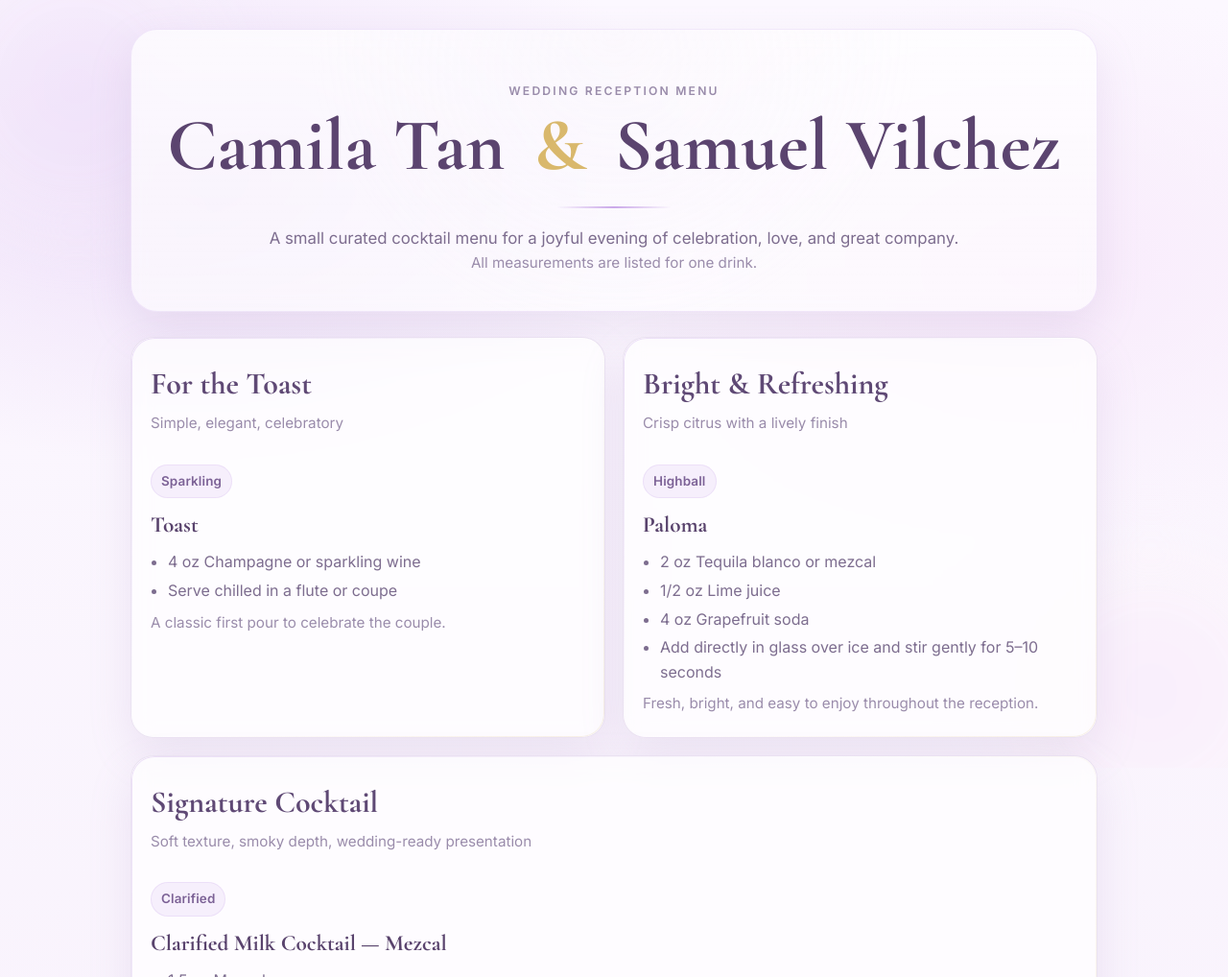
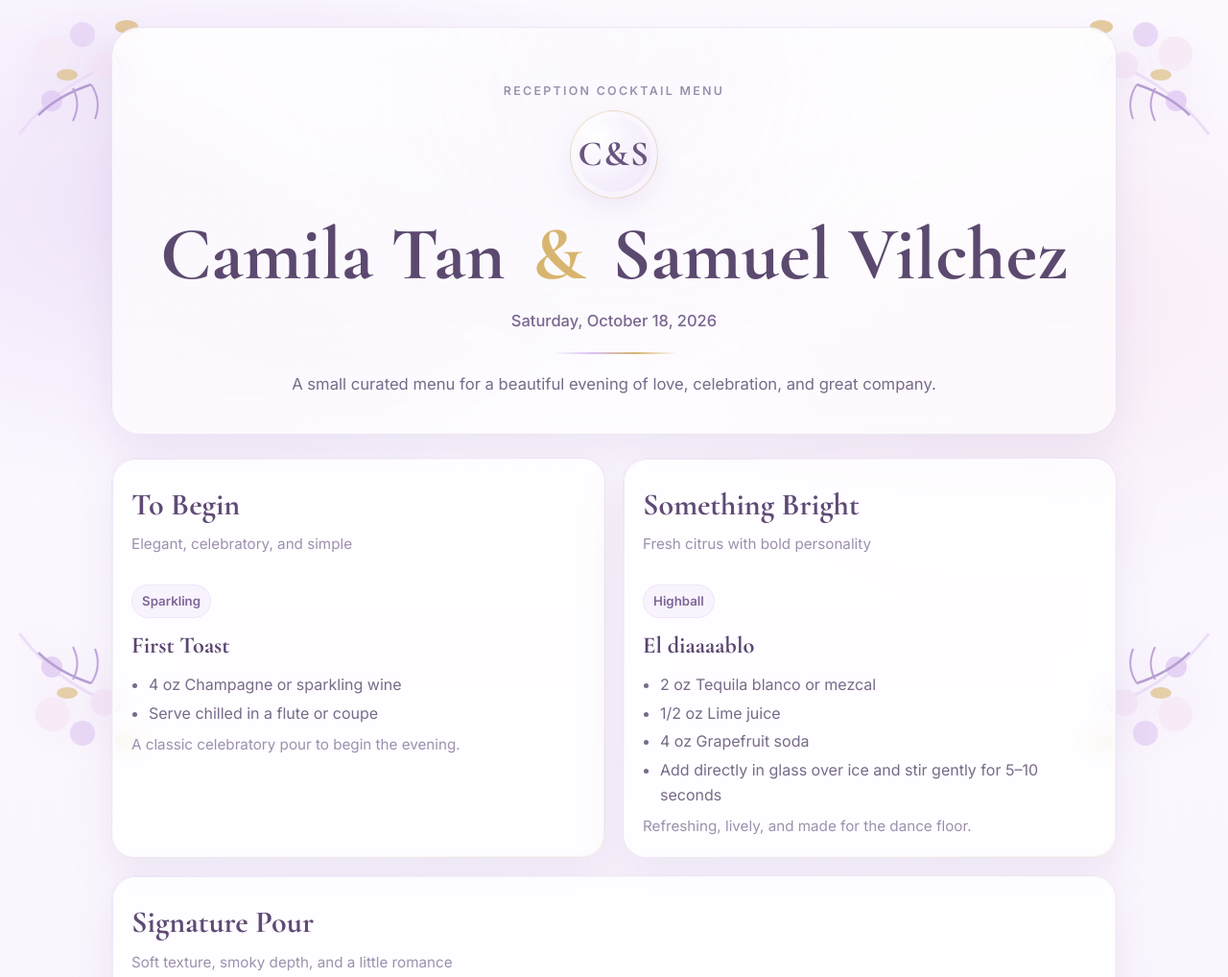
Before and after one commit to svm693/She-signed-too, a plain HTML site: page index.html in a window 1280 px wide. Shown: the top 1018 px of the page at 96% size. Drawn offline with nearby package versions, Linux system fonts and the light colour scheme.

Commit message:
Update index.html

```diff
--- a/index.html
+++ b/index.html
@@ -11,305 +11,439 @@
 
   <style>
     :root{
-      --bg: #fcf8ff;
-      --bg2: #f7f0fb;
-      --card: rgba(255,255,255,0.72);
-      --stroke: rgba(168, 137, 196, 0.22);
-      --text: #4e3f5f;
-      --muted: #7d6d8f;
-      --muted2: #9a8cab;
-      --accent: #caa8e9;
-      --accent-2: #e8d7f5;
-      --accent-3: #ffffff;
-      --gold: #d9b86c;
-      --shadow: 0 18px 45px rgba(160, 132, 185, 0.16);
+      --bg:#fdfaff;
+      --bg2:#f8f1fc;
+      --card:rgba(255,255,255,0.78);
+      --stroke:rgba(178, 150, 210, 0.22);
+      --text:#4f4260;
+      --muted:#786a89;
+      --muted2:#9d90ae;
+      --lilac:#d9c1f2;
+      --lilac2:#ecdff8;
+      --rose:#f7e9f5;
+      --gold:#d8b56f;
+      --shadow:0 18px 45px rgba(162, 136, 191, 0.15);
     }
 
-    * { box-sizing: border-box; }
-
-    html, body { min-height: 100%; }
+    *{ box-sizing:border-box; }
+    html, body{ min-height:100%; }
 
     body{
       margin:0;
       font-family: Inter, system-ui, -apple-system, Segoe UI, Roboto, Arial, sans-serif;
-      color: var(--text);
-      line-height: 1.6;
+      color:var(--text);
+      line-height:1.6;
       background:
-        radial-gradient(900px 500px at 15% 10%, rgba(227, 204, 244, 0.55), transparent 60%),
-        radial-gradient(800px 500px at 85% 15%, rgba(248, 234, 251, 0.9), transparent 58%),
+        radial-gradient(900px 520px at 15% 10%, rgba(236,223,248,0.9), transparent 60%),
+        radial-gradient(800px 520px at 85% 15%, rgba(247,233,245,0.85), transparent 58%),
         linear-gradient(180deg, var(--bg), var(--bg2));
-      overflow-x: hidden;
-    }
-
-    .floral-blur{
-      position: fixed;
-      inset: 0;
-      pointer-events: none;
-      z-index: 0;
-      overflow: hidden;
-    }
-
-    .floral-blur::before,
-    .floral-blur::after{
-      content:"";
-      position:absolute;
-      width: 340px;
-      height: 340px;
-      border-radius: 50%;
-      filter: blur(30px);
-      opacity: 0.35;
-    }
-
-    .floral-blur::before{
-      top: -80px;
-      left: -90px;
-      background: radial-gradient(circle, #ead7f6 0%, #f7eefc 58%, transparent 75%);
-    }
-
-    .floral-blur::after{
-      right: -90px;
-      bottom: -90px;
-      background: radial-gradient(circle, #f4dff8 0%, #fff7fb 58%, transparent 75%);
+      overflow-x:hidden;
     }
 
     .wrap{
-      position: relative;
-      z-index: 1;
-      max-width: 1040px;
-      margin: 0 auto;
-      padding: 30px 16px 70px;
+      position:relative;
+      max-width:1080px;
+      margin:0 auto;
+      padding:28px 16px 72px;
     }
 
+    /* Decorative floral corners */
+    .corner{
+      position:fixed;
+      width:220px;
+      height:220px;
+      pointer-events:none;
+      z-index:0;
+      opacity:0.9;
+    }
+
+    .corner svg{
+      width:100%;
+      height:100%;
+      display:block;
+      filter: drop-shadow(0 8px 18px rgba(174,145,205,0.12));
+    }
+
+    .corner-tl{ top:0; left:0; }
+    .corner-tr{ top:0; right:0; transform:scaleX(-1); }
+    .corner-bl{ bottom:0; left:0; transform:scaleY(-1); }
+    .corner-br{ bottom:0; right:0; transform:scale(-1); }
+
     header.hero{
-      position: relative;
-      text-align: center;
-      padding: 54px 22px 38px;
-      border: 1px solid rgba(202, 168, 233, 0.24);
-      border-radius: 28px;
+      position:relative;
+      z-index:1;
+      text-align:center;
+      padding:56px 22px 38px;
+      border:1px solid var(--stroke);
+      border-radius:30px;
       background:
-        linear-gradient(180deg, rgba(255,255,255,0.72), rgba(255,255,255,0.58)),
-        radial-gradient(circle at top, rgba(232, 215, 245, 0.5), transparent 55%);
-      box-shadow: var(--shadow);
-      backdrop-filter: blur(8px);
+        linear-gradient(180deg, rgba(255,255,255,0.78), rgba(255,255,255,0.60)),
+        radial-gradient(circle at top, rgba(217,193,242,0.35), transparent 55%);
+      backdrop-filter:blur(10px);
+      box-shadow:var(--shadow);
+      overflow:hidden;
+    }
+
+    .hero::before{
+      content:"";
+      position:absolute;
+      inset:0;
+      background:
+        radial-gradient(circle at 20% 20%, rgba(255,255,255,0.5), transparent 30%),
+        radial-gradient(circle at 80% 30%, rgba(255,255,255,0.35), transparent 26%);
+      pointer-events:none;
     }
 
     .eyebrow{
-      margin: 0 0 8px 0;
-      letter-spacing: 0.18em;
-      text-transform: uppercase;
-      font-size: 0.76rem;
-      color: var(--muted2);
-      font-weight: 600;
+      margin:0 0 10px;
+      font-size:0.78rem;
+      text-transform:uppercase;
+      letter-spacing:0.18em;
+      color:var(--muted2);
+      font-weight:600;
+      position:relative;
+      z-index:1;
+    }
+
+    .monogram{
+      width:92px;
+      height:92px;
+      margin:0 auto 18px;
+      border-radius:999px;
+      border:1px solid rgba(216,181,111,0.35);
+      display:grid;
+      place-items:center;
+      background:
+        radial-gradient(circle at 30% 30%, rgba(255,255,255,0.95), rgba(236,223,248,0.9));
+      box-shadow:
+        inset 0 0 0 6px rgba(255,255,255,0.45),
+        0 10px 28px rgba(173,145,204,0.16);
+      position:relative;
+      z-index:1;
+    }
+
+    .monogram span{
+      font-family:"Cormorant Garamond", serif;
+      font-size:2.3rem;
+      font-weight:700;
+      color:#6a557f;
+      letter-spacing:0.04em;
     }
 
     .title{
-      margin: 0;
-      font-family: "Cormorant Garamond", serif;
-      font-size: clamp(2.4rem, 7vw, 4.8rem);
-      line-height: 1.05;
-      font-weight: 700;
-      color: #5b446f;
+      margin:0;
+      font-family:"Cormorant Garamond", serif;
+      font-size:clamp(2.5rem, 7vw, 4.9rem);
+      line-height:1.04;
+      font-weight:700;
+      color:#5c496f;
+      position:relative;
+      z-index:1;
     }
 
     .amp{
-      color: var(--gold);
-      padding: 0 0.15em;
+      color:var(--gold);
+      padding:0 0.12em;
+    }
+
+    .date{
+      margin:14px 0 0;
+      font-size:1.03rem;
+      color:#7a668f;
+      font-weight:500;
+      position:relative;
+      z-index:1;
+    }
+
+    .hero-divider{
+      width:132px;
+      height:2px;
+      margin:20px auto 18px;
+      background:linear-gradient(90deg, transparent, var(--lilac), var(--gold), transparent);
+      border-radius:999px;
+      position:relative;
+      z-index:1;
     }
 
     .subtitle{
-      margin: 16px auto 0;
-      max-width: 760px;
-      font-size: 1.05rem;
-      color: var(--muted);
-    }
-
-    .hero-divider{
-      width: 120px;
-      height: 2px;
-      margin: 22px auto 18px;
-      background: linear-gradient(90deg, transparent, var(--accent), transparent);
-      border-radius: 999px;
-    }
-
-    .hero-note{
-      margin: 0;
-      color: var(--muted2);
-      font-size: 0.95rem;
+      max-width:760px;
+      margin:0 auto;
+      color:var(--muted);
+      font-size:1.04rem;
+      position:relative;
+      z-index:1;
     }
 
     .grid{
-      margin-top: 26px;
-      display: grid;
-      grid-template-columns: 1fr;
-      gap: 18px;
+      position:relative;
+      z-index:1;
+      margin-top:24px;
+      display:grid;
+      grid-template-columns:1fr;
+      gap:18px;
     }
 
     @media (min-width: 860px){
-      .grid{
-        grid-template-columns: 1fr 1fr;
-      }
-      .span-2{
-        grid-column: 1 / -1;
-      }
+      .grid{ grid-template-columns:1fr 1fr; }
+      .span-2{ grid-column:1 / -1; }
     }
 
     .card{
-      position: relative;
-      background: var(--card);
-      border: 1px solid var(--stroke);
-      border-radius: 24px;
-      padding: 22px 20px 18px;
-      box-shadow: var(--shadow);
-      backdrop-filter: blur(10px);
+      position:relative;
+      background:var(--card);
+      border:1px solid var(--stroke);
+      border-radius:24px;
+      padding:22px 20px 18px;
+      box-shadow:var(--shadow);
+      backdrop-filter:blur(10px);
     }
 
     .card::before{
       content:"";
       position:absolute;
-      inset: 0;
-      border-radius: inherit;
-      padding: 1px;
-      background: linear-gradient(135deg, rgba(202,168,233,0.35), rgba(255,255,255,0.4), rgba(217,184,108,0.18));
+      inset:0;
+      border-radius:inherit;
+      padding:1px;
+      background:linear-gradient(135deg, rgba(217,193,242,0.4), rgba(255,255,255,0.45), rgba(216,181,111,0.16));
       -webkit-mask:
         linear-gradient(#fff 0 0) content-box,
         linear-gradient(#fff 0 0);
-      -webkit-mask-composite: xor;
-              mask-composite: exclude;
-      pointer-events: none;
+      -webkit-mask-composite:xor;
+              mask-composite:exclude;
+      pointer-events:none;
     }
 
     .section-title{
-      margin: 0 0 4px 0;
-      font-family: "Cormorant Garamond", serif;
-      font-size: 2rem;
-      color: #5f4975;
+      margin:0 0 4px;
+      font-family:"Cormorant Garamond", serif;
+      font-size:2rem;
+      color:#5f4a75;
     }
 
     .section-note{
-      margin: 0 0 16px 0;
-      color: var(--muted2);
-      font-size: 0.95rem;
+      margin:0 0 16px;
+      font-size:0.95rem;
+      color:var(--muted2);
     }
 
     .drink{
-      padding: 14px 0;
-      border-bottom: 1px dashed rgba(168, 137, 196, 0.22);
+      padding:14px 0;
+      border-bottom:1px dashed rgba(178,150,210,0.24);
     }
 
     .drink:last-child{
-      border-bottom: none;
-      padding-bottom: 4px;
+      border-bottom:none;
+      padding-bottom:2px;
+    }
+
+    .tag{
+      display:inline-block;
+      margin-bottom:10px;
+      padding:6px 10px;
+      border-radius:999px;
+      background:rgba(217,193,242,0.18);
+      border:1px solid rgba(217,193,242,0.28);
+      color:#7d6597;
+      font-size:0.83rem;
+      font-weight:600;
     }
 
     .drink-name{
-      margin: 0 0 7px 0;
-      font-family: "Cormorant Garamond", serif;
-      font-size: 1.45rem;
-      color: #59436d;
-      font-weight: 700;
-    }
-
-    .tag{
-      display: inline-block;
-      margin-bottom: 10px;
-      padding: 6px 10px;
-      border-radius: 999px;
-      background: rgba(202, 168, 233, 0.16);
-      border: 1px solid rgba(202, 168, 233, 0.22);
-      color: #7c6296;
-      font-size: 0.84rem;
-      font-weight: 600;
-      letter-spacing: 0.01em;
+      margin:0 0 8px;
+      font-family:"Cormorant Garamond", serif;
+      font-size:1.52rem;
+      font-weight:700;
+      color:#5a456f;
     }
 
     ul{
-      margin: 0;
-      padding-left: 18px;
-      color: var(--muted);
+      margin:0;
+      padding-left:18px;
+      color:var(--muted);
     }
 
-    li{ margin: 4px 0; }
+    li{ margin:4px 0; }
 
     .note{
-      margin: 8px 0 0;
-      font-size: 0.95rem;
-      color: var(--muted2);
+      margin:8px 0 0;
+      color:var(--muted2);
+      font-size:0.95rem;
     }
 
-    .signature{
-      margin-top: 26px;
-      text-align: center;
-      color: var(--muted2);
-      font-size: 0.95rem;
+    .footer-card{
+      position:relative;
+      z-index:1;
+      margin-top:22px;
+      text-align:center;
+      padding:24px 20px;
+      border:1px solid var(--stroke);
+      border-radius:24px;
+      background:rgba(255,255,255,0.70);
+      box-shadow:var(--shadow);
+      backdrop-filter:blur(10px);
     }
 
-    .signature strong{
-      color: #6d557f;
-      font-weight: 600;
+    .footer-title{
+      margin:0 0 6px;
+      font-family:"Cormorant Garamond", serif;
+      font-size:2rem;
+      color:#5f4a75;
     }
 
-    footer{
-      margin-top: 26px;
-      text-align: center;
-      color: var(--muted2);
-      font-size: 0.86rem;
+    .footer-text{
+      margin:0;
+      color:var(--muted);
+      font-size:1rem;
+    }
+
+    .location{
+      margin-top:10px;
+      color:#7a668f;
+      font-weight:600;
+    }
+
+    .closing{
+      margin-top:20px;
+      text-align:center;
+      color:var(--muted2);
+      font-size:0.92rem;
+      position:relative;
+      z-index:1;
+    }
+
+    @media (max-width: 640px){
+      .corner{
+        width:140px;
+        height:140px;
+        opacity:0.72;
+      }
+
+      header.hero{
+        padding:44px 18px 30px;
+      }
     }
   </style>
 </head>
 <body>
-  <div class="floral-blur" aria-hidden="true"></div>
+
+  <!-- Floral corners -->
+  <div class="corner corner-tl" aria-hidden="true">
+    <svg viewBox="0 0 220 220" fill="none">
+      <path d="M18 90 C45 50, 90 25, 140 18" stroke="#d7beeef" stroke-width="3"/>
+      <path d="M20 140 C50 100, 92 72, 144 58" stroke="#eadcf7" stroke-width="3"/>
+      <circle cx="55" cy="56" r="18" fill="#f6e9f7"/>
+      <circle cx="86" cy="36" r="13" fill="#e7d5f6"/>
+      <circle cx="108" cy="68" r="14" fill="#f4e6f7"/>
+      <circle cx="54" cy="105" r="11" fill="#e3cef4"/>
+      <ellipse cx="132" cy="28" rx="12" ry="7" fill="#d8b56f" opacity="0.75"/>
+      <ellipse cx="70" cy="78" rx="11" ry="6" fill="#d8b56f" opacity="0.65"/>
+      <path d="M40 120 C55 105, 74 95, 95 88" stroke="#af95ce" stroke-width="2.5"/>
+      <path d="M76 92 C82 103, 82 114, 76 126" stroke="#b89bd7" stroke-width="2"/>
+      <path d="M95 88 C103 100, 104 111, 99 124" stroke="#b89bd7" stroke-width="2"/>
+      <path d="M120 58 C128 68, 132 80, 130 93" stroke="#b89bd7" stroke-width="2"/>
+    </svg>
+  </div>
+  <div class="corner corner-tr" aria-hidden="true">
+    <svg viewBox="0 0 220 220" fill="none">
+      <path d="M18 90 C45 50, 90 25, 140 18" stroke="#d7beeef" stroke-width="3"/>
+      <path d="M20 140 C50 100, 92 72, 144 58" stroke="#eadcf7" stroke-width="3"/>
+      <circle cx="55" cy="56" r="18" fill="#f6e9f7"/>
+      <circle cx="86" cy="36" r="13" fill="#e7d5f6"/>
+      <circle cx="108" cy="68" r="14" fill="#f4e6f7"/>
+      <circle cx="54" cy="105" r="11" fill="#e3cef4"/>
+      <ellipse cx="132" cy="28" rx="12" ry="7" fill="#d8b56f" opacity="0.75"/>
+      <ellipse cx="70" cy="78" rx="11" ry="6" fill="#d8b56f" opacity="0.65"/>
+      <path d="M40 120 C55 105, 74 95, 95 88" stroke="#af95ce" stroke-width="2.5"/>
+      <path d="M76 92 C82 103, 82 114, 76 126" stroke="#b89bd7" stroke-width="2"/>
+      <path d="M95 88 C103 100, 104 111, 99 124" stroke="#b89bd7" stroke-width="2"/>
+      <path d="M120 58 C128 68, 132 80, 130 93" stroke="#b89bd7" stroke-width="2"/>
+    </svg>
+  </div>
+  <div class="corner corner-bl" aria-hidden="true">
+    <svg viewBox="0 0 220 220" fill="none">
+      <path d="M18 90 C45 50, 90 25, 140 18" stroke="#d7beeef" stroke-width="3"/>
+      <path d="M20 140 C50 100, 92 72, 144 58" stroke="#eadcf7" stroke-width="3"/>
+      <circle cx="55" cy="56" r="18" fill="#f6e9f7"/>
+      <circle cx="86" cy="36" r="13" fill="#e7d5f6"/>
+      <circle cx="108" cy="68" r="14" fill="#f4e6f7"/>
+      <circle cx="54" cy="105" r="11" fill="#e3cef4"/>
+      <ellipse cx="132" cy="28" rx="12" ry="7" fill="#d8b56f" opacity="0.75"/>
+      <ellipse cx="70" cy="78" rx="11" ry="6" fill="#d8b56f" opacity="0.65"/>
+      <path d="M40 120 C55 105, 74 95, 95 88" stroke="#af95ce" stroke-width="2.5"/>
+      <path d="M76 92 C82 103, 82 114, 76 126" stroke="#b89bd7" stroke-width="2"/>
+      <path d="M95 88 C103 100, 104 111, 99 124" stroke="#b89bd7" stroke-width="2"/>
+      <path d="M120 58 C128 68, 132 80, 130 93" stroke="#b89bd7" stroke-width="2"/>
+    </svg>
+  </div>
+  <div class="corner corner-br" aria-hidden="true">
+    <svg viewBox="0 0 220 220" fill="none">
+      <path d="M18 90 C45 50, 90 25, 140 18" stroke="#d7beeef" stroke-width="3"/>
+      <path d="M20 140 C50 100, 92 72, 144 58" stroke="#eadcf7" stroke-width="3"/>
+      <circle cx="55" cy="56" r="18" fill="#f6e9f7"/>
+      <circle cx="86" cy="36" r="13" fill="#e7d5f6"/>
+      <circle cx="108" cy="68" r="14" fill="#f4e6f7"/>
+      <circle cx="54" cy="105" r="11" fill="#e3cef4"/>
+      <ellipse cx="132" cy="28" rx="12" ry="7" fill="#d8b56f" opacity="0.75"/>
+      <ellipse cx="70" cy="78" rx="11" ry="6" fill="#d8b56f" opacity="0.65"/>
+      <path d="M40 120 C55 105, 74 95, 95 88" stroke="#af95ce" stroke-width="2.5"/>
+      <path d="M76 92 C82 103, 82 114, 76 126" stroke="#b89bd7" stroke-width="2"/>
+      <path d="M95 88 C103 100, 104 111, 99 124" stroke="#b89bd7" stroke-width="2"/>
+      <path d="M120 58 C128 68, 132 80, 130 93" stroke="#b89bd7" stroke-width="2"/>
+    </svg>
+  </div>
 
   <div class="wrap">
     <header class="hero">
-      <p class="eyebrow">Wedding Reception Menu</p>
+      <p class="eyebrow">Reception Cocktail Menu</p>
+      <div class="monogram"><span>C&amp;S</span></div>
       <h1 class="title">Camila Tan <span class="amp">&amp;</span> Samuel Vilchez</h1>
+      <p class="date">Saturday, October 18, 2026</p>
       <div class="hero-divider"></div>
       <p class="subtitle">
-        A small curated cocktail menu for a joyful evening of celebration, love, and great company.
+        A small curated menu for a beautiful evening of love, celebration, and great company.
       </p>
-      <p class="hero-note">All measurements are listed for one drink.</p>
     </header>
 
     <main class="grid">
       <section class="card">
-        <h2 class="section-title">For the Toast</h2>
-        <p class="section-note">Simple, elegant, celebratory</p>
+        <h2 class="section-title">To Begin</h2>
+        <p class="section-note">Elegant, celebratory, and simple</p>
 
         <div class="drink">
           <div class="tag">Sparkling</div>
-          <h3 class="drink-name">Toast</h3>
+          <h3 class="drink-name">First Toast</h3>
           <ul>
             <li>4 oz Champagne or sparkling wine</li>
             <li>Serve chilled in a flute or coupe</li>
           </ul>
-          <p class="note">A classic first pour to celebrate the couple.</p>
+          <p class="note">A classic celebratory pour to begin the evening.</p>
         </div>
       </section>
 
       <section class="card">
-        <h2 class="section-title">Bright & Refreshing</h2>
-        <p class="section-note">Crisp citrus with a lively finish</p>
+        <h2 class="section-title">Something Bright</h2>
+        <p class="section-note">Fresh citrus with bold personality</p>
 
         <div class="drink">
           <div class="tag">Highball</div>
-          <h3 class="drink-name">Paloma</h3>
+          <h3 class="drink-name">El diaaaablo</h3>
           <ul>
             <li>2 oz Tequila blanco or mezcal</li>
             <li>1/2 oz Lime juice</li>
             <li>4 oz Grapefruit soda</li>
             <li>Add directly in glass over ice and stir gently for 5–10 seconds</li>
           </ul>
-          <p class="note">Fresh, bright, and easy to enjoy throughout the reception.</p>
+          <p class="note">Refreshing, lively, and made for the dance floor.</p>
         </div>
       </section>
 
       <section class="card span-2">
-        <h2 class="section-title">Signature Cocktail</h2>
-        <p class="section-note">Soft texture, smoky depth, wedding-ready presentation</p>
+        <h2 class="section-title">Signature Pour</h2>
+        <p class="section-note">Soft texture, smoky depth, and a little romance</p>
 
         <div class="drink">
           <div class="tag">Clarified</div>
-          <h3 class="drink-name">Clarified Milk Cocktail — Mezcal</h3>
+          <h3 class="drink-name">Cami’s One and Only</h3>
           <ul>
             <li>1.5 oz Mezcal</li>
             <li>3/4 oz Lemon juice</li>
@@ -318,37 +452,35 @@
             <li>1 oz milk for clarification process</li>
             <li>Serve cold over a large cube or neat after clarification</li>
           </ul>
-          <p class="note">
-            Smooth, refined, and elegant with a subtle smoky finish. Replace these proportions with your original clarified mezcal recipe if you had a specific version before.
-          </p>
+          <p class="note">Smooth, elegant, and memorable with a subtle smoky finish.</p>
         </div>
       </section>
 
       <section class="card span-2">
-        <h2 class="section-title">Easy Favorite</h2>
-        <p class="section-note">Relaxed, familiar, and approachable</p>
+        <h2 class="section-title">A Crowd Favorite</h2>
+        <p class="section-note">Comforting, classic, and easy to love</p>
 
         <div class="drink">
           <div class="tag">Classic Mixed Drink</div>
-          <h3 class="drink-name">Rum &amp; Coke</h3>
+          <h3 class="drink-name">El Clasico</h3>
           <ul>
             <li>2 oz Rum</li>
             <li>4 oz Coke</li>
             <li>Lime wedge optional</li>
             <li>Add directly in glass over ice and stir gently for 5–10 seconds</li>
           </ul>
-          <p class="note">A comfortable crowd-pleaser for guests who want something simple and familiar.</p>
+          <p class="note">Familiar, effortless, and always the right choice for someone wanting a classic.</p>
         </div>
       </section>
     </main>
 
-    <p class="signature">
-      With love, <strong>Camila &amp; Samuel</strong>
-    </p>
+    <section class="footer-card">
+      <h2 class="footer-title">Join Us in Celebration</h2>
+      <p class="footer-text">We’re so happy to share this evening with you.</p>
+      <p class="location">Reception Location: Add your venue name here • Add city, state here</p>
+    </section>
 
-    <footer>
-      Reception menu • Crafted for a beautiful celebration
-    </footer>
+    <p class="closing">With love, Camila &amp; Samuel</p>
   </div>
 </body>
 </html>
```
